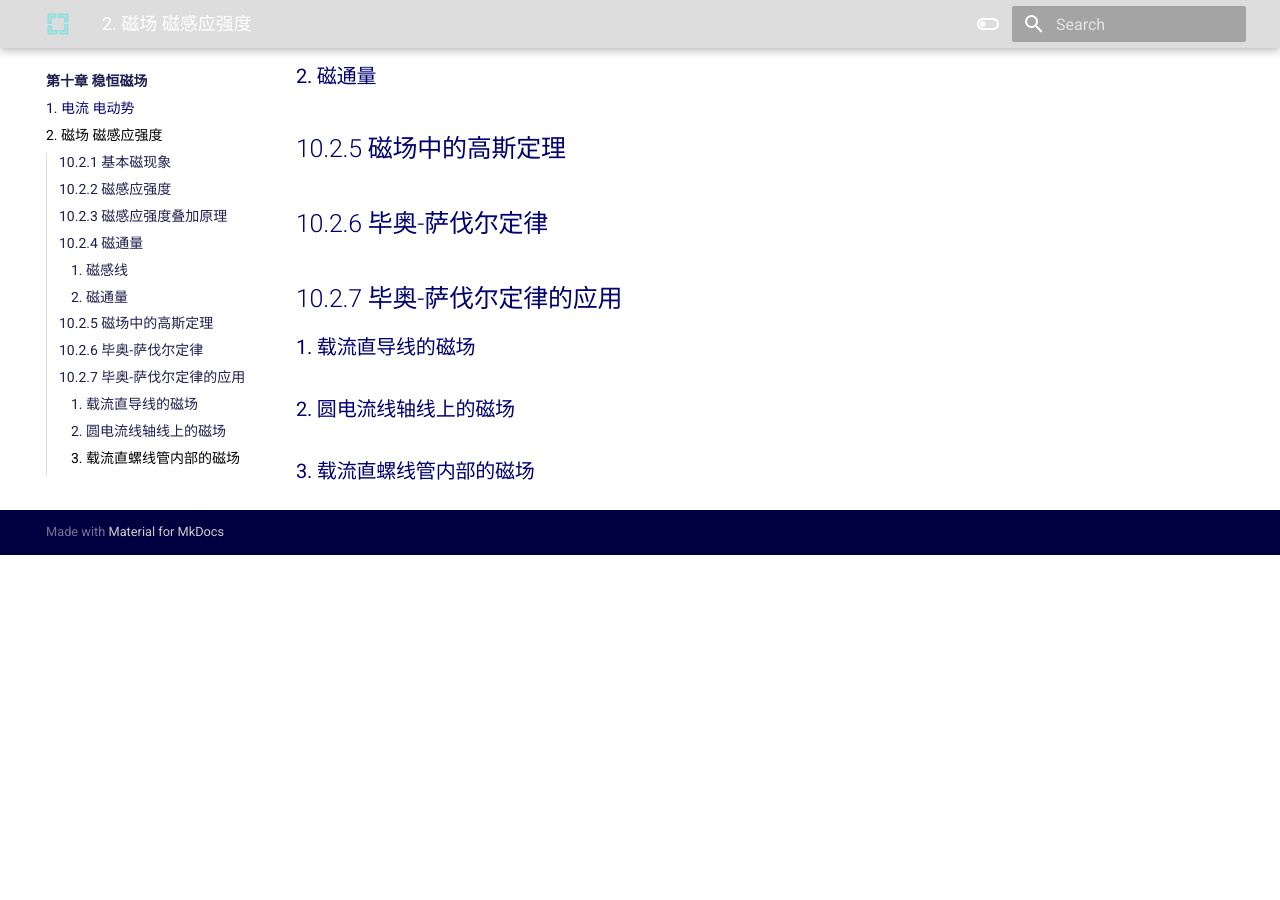
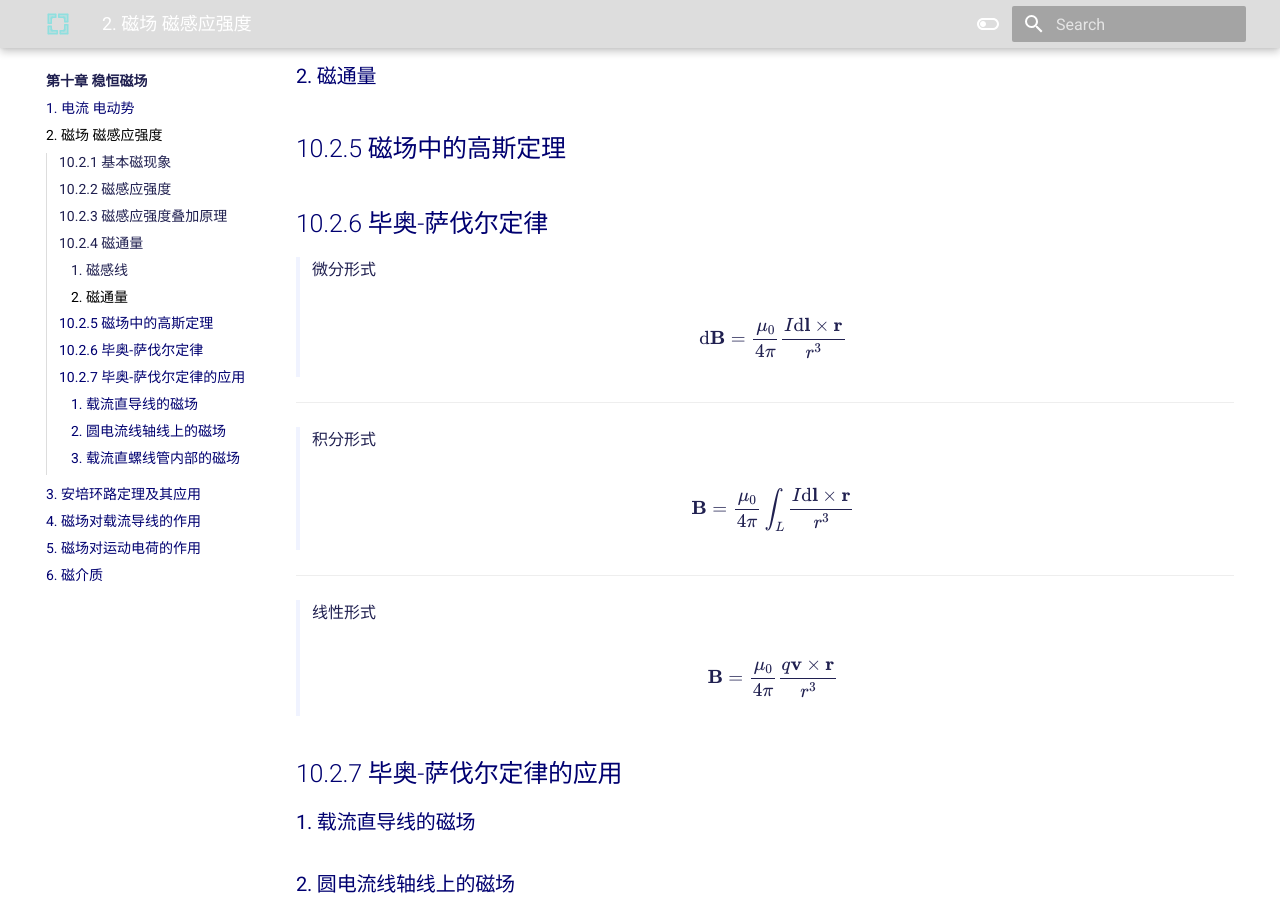
Before and after one commit to FleetingLore/dxwl, an MkDocs documentation site: the page built from docs/10/2.md, in a window 1280 px wide and 900 px high, scrolled down 1222 px. Built offline with MkDocs 1.6.1 and Material for MkDocs 9.7.7, drawn with Linux system fonts in a browser that asks for light colours; before the commit the page ends 1777 px from its top, so only the background shows below that.

Commit message:
Update 2.md

```diff
--- a/docs/10/2.md
+++ b/docs/10/2.md
@@ -6,7 +6,7 @@
 
 ## 10.2.2  磁感应强度
 
-> 磁场对外的表现
+> **磁场对外的表现**
 >
 > 磁场对进入场中的运动电荷或载流导体有磁力的作用
 >
@@ -44,6 +44,29 @@ $$\mathbf{B} = \sum _i \mathbf{B} _i$$
 
 ## 10.2.6  毕奥-萨伐尔定律
 
+> 微分形式
+>
+> $$
+\text{d} \mathbf{B}
+= \frac{\mu _0}{4 \pi} \frac{I \text{d} \mathbf{l} \times \mathbf{r}}{r ^3}
+$$
+
+---
+> 积分形式
+>
+> $$
+\mathbf{B}
+= \frac{\mu _0}{4 \pi} \int _L \frac{I \text{d} \mathbf{l} \times \mathbf{r}}{r ^3}
+$$
+
+---
+> 线性形式
+>
+> $$
+\mathbf{B}
+= \frac{\mu _0}{4 \pi} \frac{q \mathbf{v} \times \mathbf{r}}{r ^3}
+$$
+
 ## 10.2.7  毕奥-萨伐尔定律的应用
 
 ### 1. 载流直导线的磁场
```
